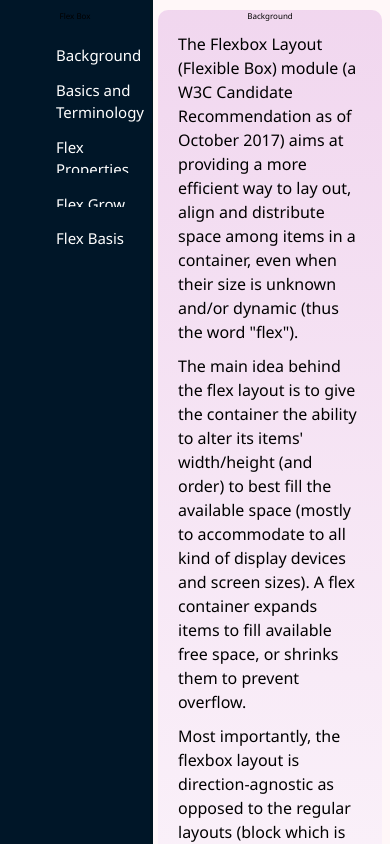
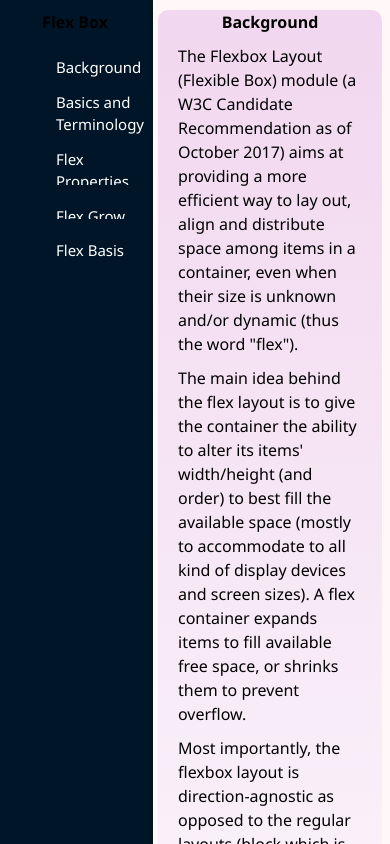
Before and after one commit to vary0005/technical-documentation-page, a plain HTML site: page index.html in a window 390 px wide. Shown: the top 844 px of the page. Drawn offline with Linux system fonts and the light colour scheme.

Commit message:
changed header font size

```diff
--- a/style.css
+++ b/style.css
@@ -123,7 +123,7 @@ padding:15px;
 margin:10px;
   border-radius:5px;
   color: white;
-  overflow-x: scroll;
+   overflow-x: scroll;
   overflow-y: hidden;
   white-space: nowrap;
 }
@@ -222,14 +222,6 @@ margin:10px;
     background-color: #001628;
 }
 
-header {
-    color: black;
-    font-size: 30px;
-  margin:10px;
-  text-align:center;
-  font-size:1.8em;
-  font-weight:thin;
-}
 
 a.nav-link {
 color: #001628;
@@ -269,8 +261,8 @@ header {
   font-size: 10px;
 margin:10px;
 text-align:center;
-font-size:0.5em;
-font-weight:thin;
+font-size: 1em;
+font-weight:bold;
 }
   .column1 {
     float: none;
```
